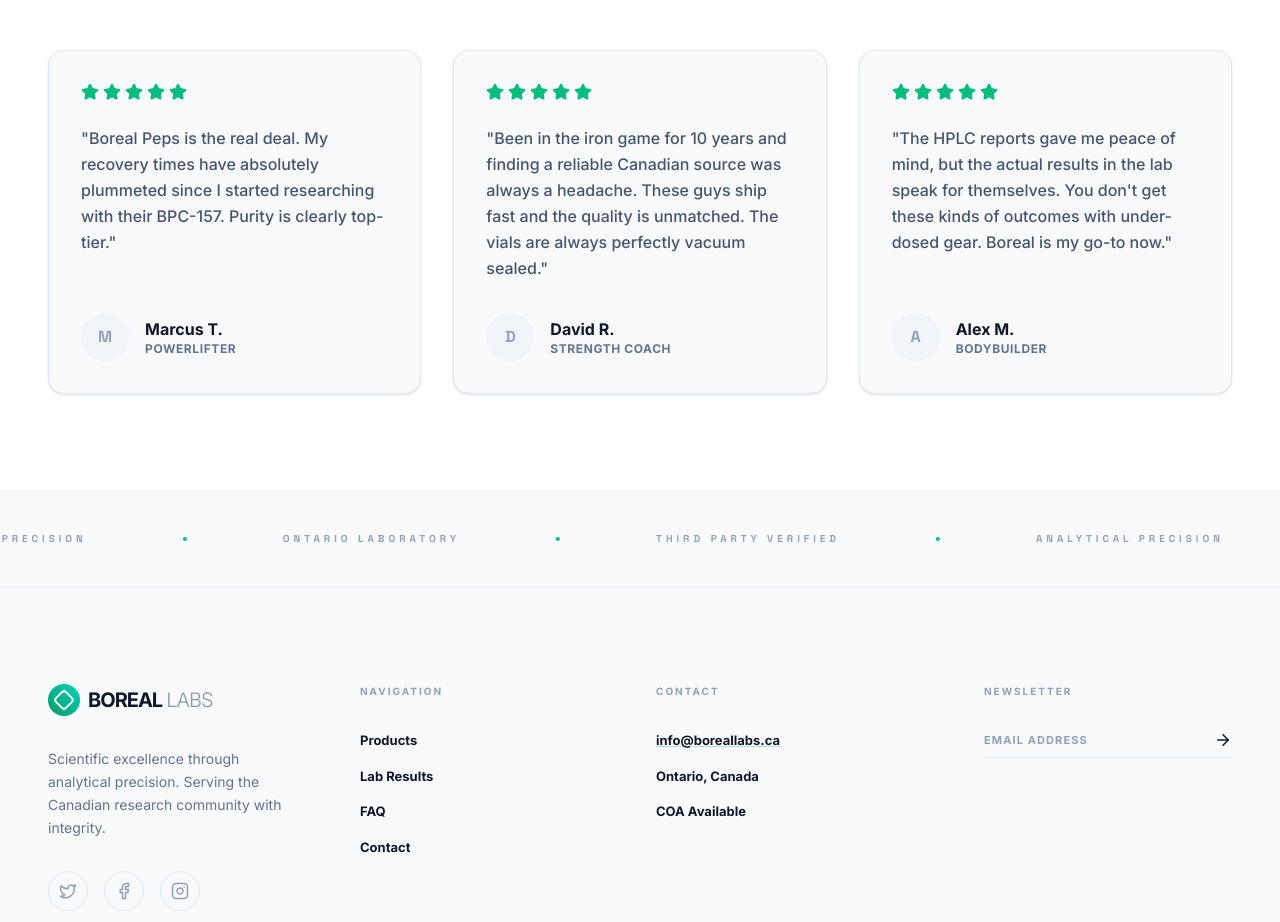
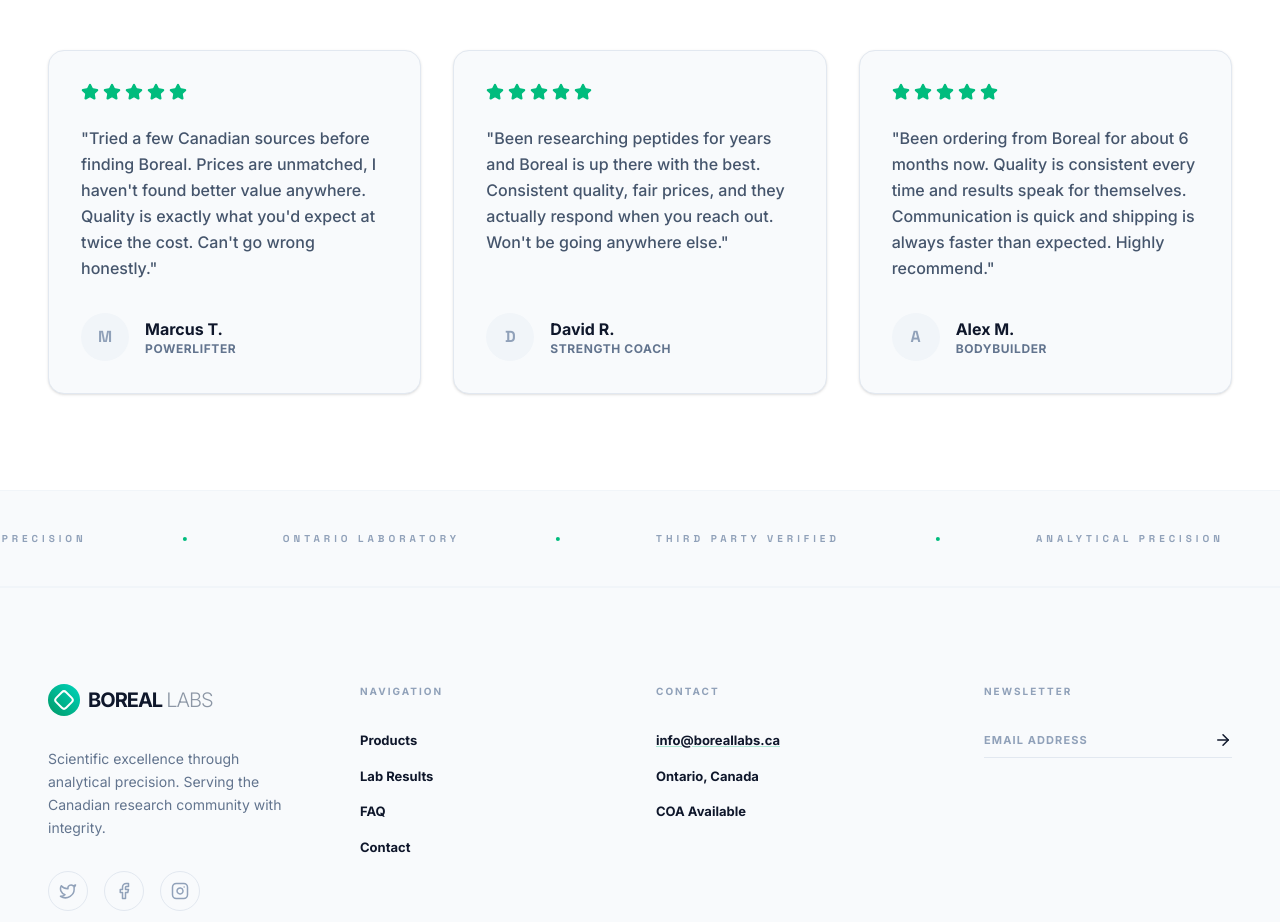
Before and after one commit to pgovostis/BOREAL-LABS-FINAL, a React (Vite) app: page / in a window 1280 px wide. Shown: the part 3120-4042 px from the top of the page. Built offline with nearby package versions, Linux system fonts and the light colour scheme.

Commit message:
Update homepage testimonial reviews

```diff
--- a/src/components/Testimonials.tsx
+++ b/src/components/Testimonials.tsx
@@ -5,19 +5,19 @@
     {
       name: "Marcus T.",
       role: "Powerlifter",
-      quote: "Boreal Peps is the real deal. My recovery times have absolutely plummeted since I started researching with their BPC-157. Purity is clearly top-tier.",
+      quote: "Tried a few Canadian sources before finding Boreal. Prices are unmatched, I haven't found better value anywhere. Quality is exactly what you'd expect at twice the cost. Can't go wrong honestly.",
       rating: 5
     },
     {
       name: "David R.",
       role: "Strength Coach",
-      quote: "Been in the iron game for 10 years and finding a reliable Canadian source was always a headache. These guys ship fast and the quality is unmatched. The vials are always perfectly vacuum sealed.",
+      quote: "Been researching peptides for years and Boreal is up there with the best. Consistent quality, fair prices, and they actually respond when you reach out. Won't be going anywhere else.",
       rating: 5
     },
     {
       name: "Alex M.",
       role: "Bodybuilder",
-      quote: "The HPLC reports gave me peace of mind, but the actual results in the lab speak for themselves. You don't get these kinds of outcomes with under-dosed gear. Boreal is my go-to now.",
+      quote: "Been ordering from Boreal for about 6 months now. Quality is consistent every time and results speak for themselves. Communication is quick and shipping is always faster than expected. Highly recommend.",
       rating: 5
     }
   ];
```
